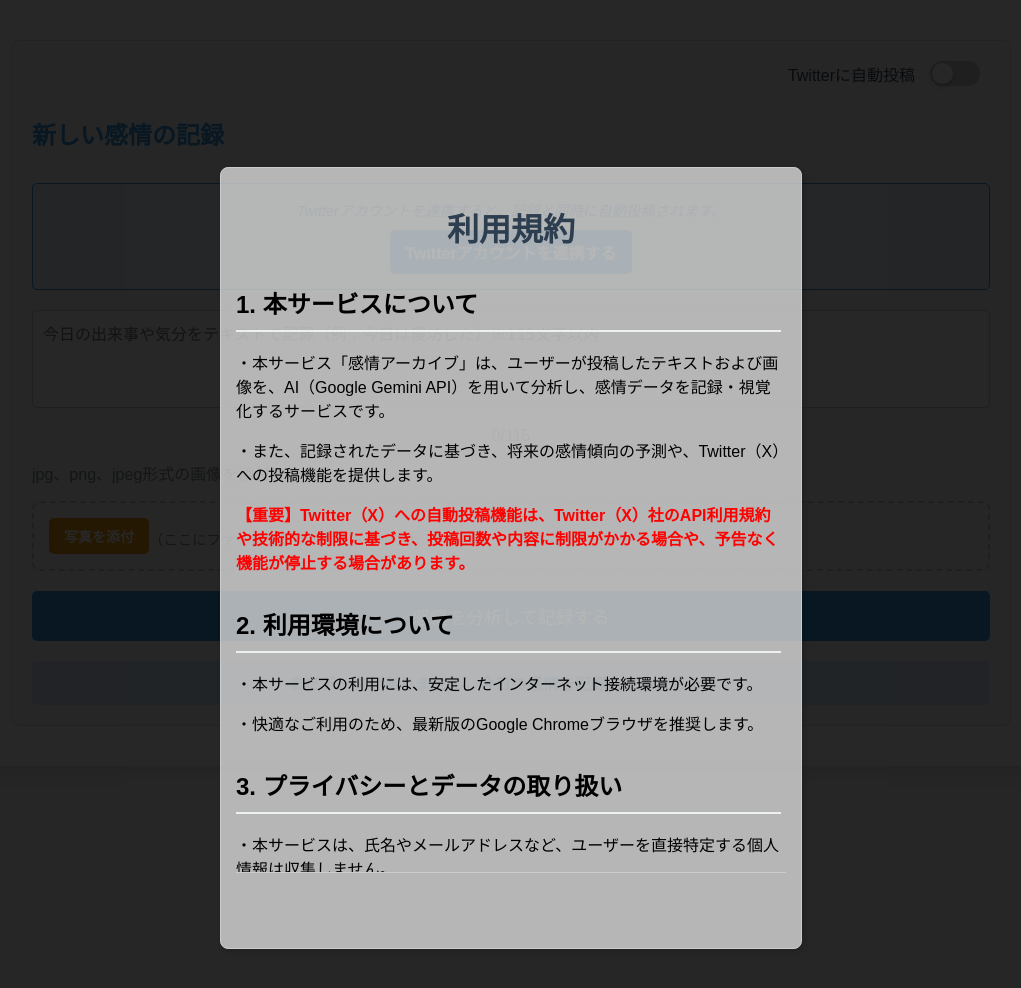
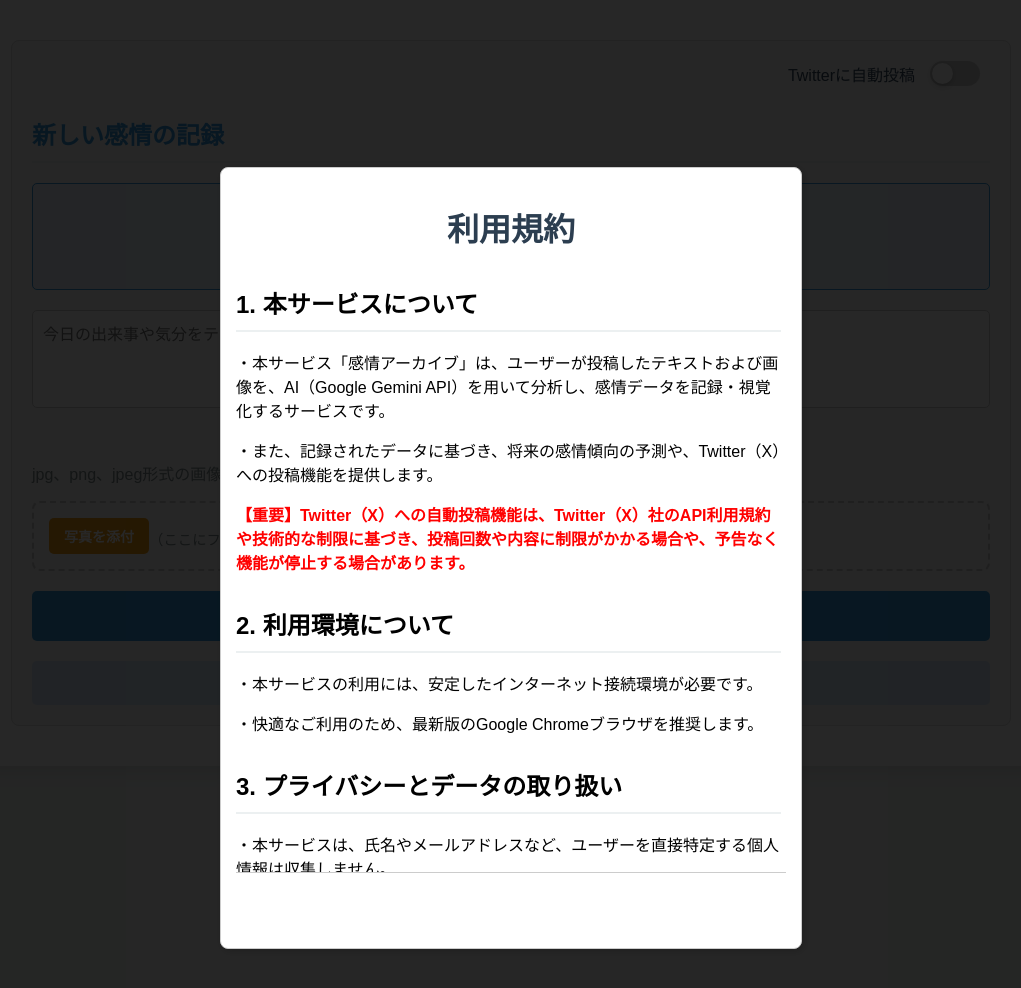
Before and after one commit to harut-11/Emotional, a Flask app: page / in a window 1280 px wide. Shown: the part 678-1666 px from the top of the page, without its empty margins (129-1150 px from the left). Run offline with Flask 3, Linux system fonts and the light colour scheme; data that the repository does not hold is empty.

Commit message:
スタイル

```diff
--- a/static/style.css
+++ b/static/style.css
@@ -559,7 +559,7 @@ h2 {
   top: 50%;
   left: 50%;
   transform: translate(-50%, -50%);
-  background-color: rgba(255, 255, 255, 0.664);
+  background-color: rgb(255, 255, 255);
   border: 1px solid #ccc;
   padding: 15px;
   z-index: 1000;
```
